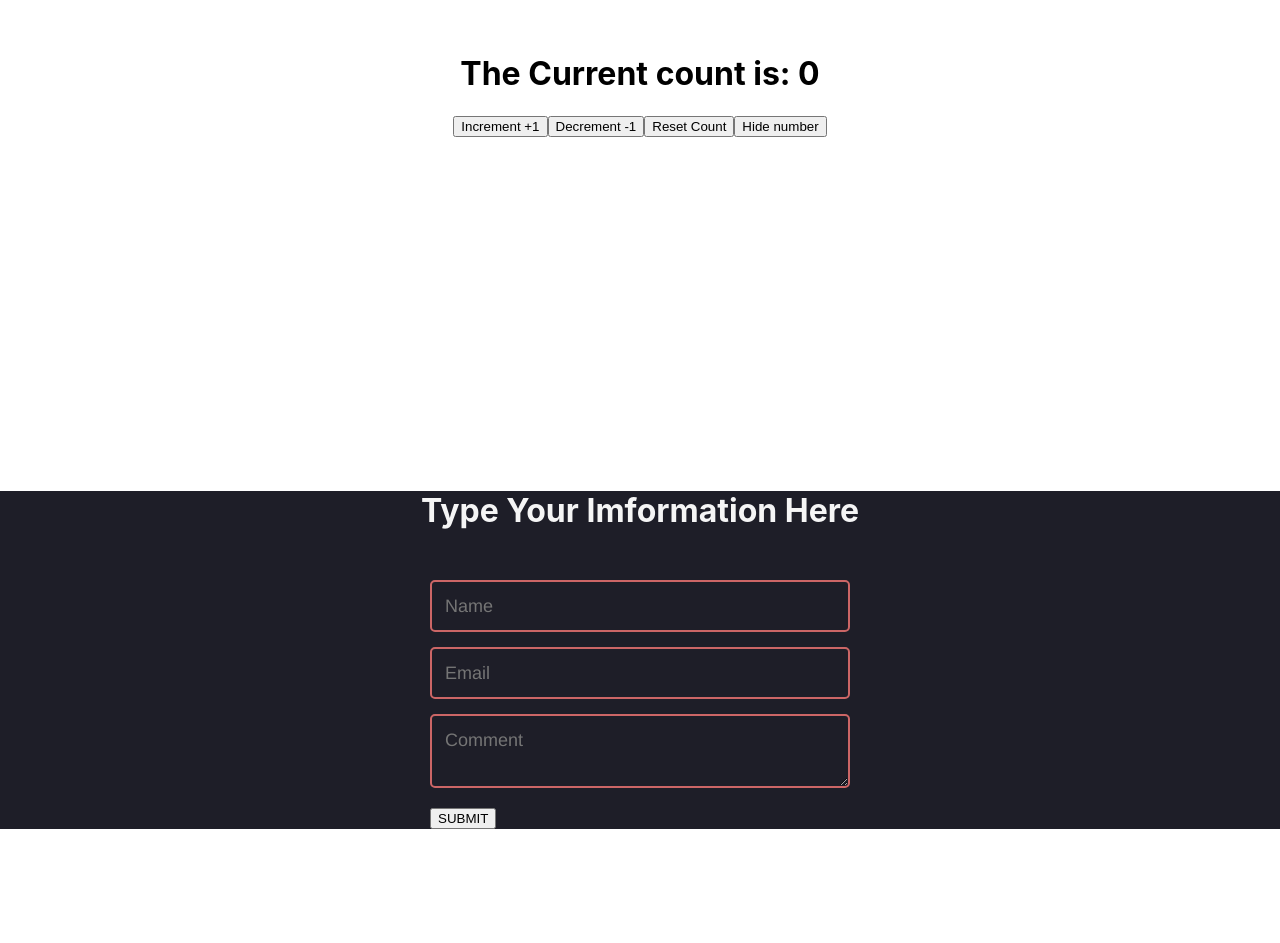
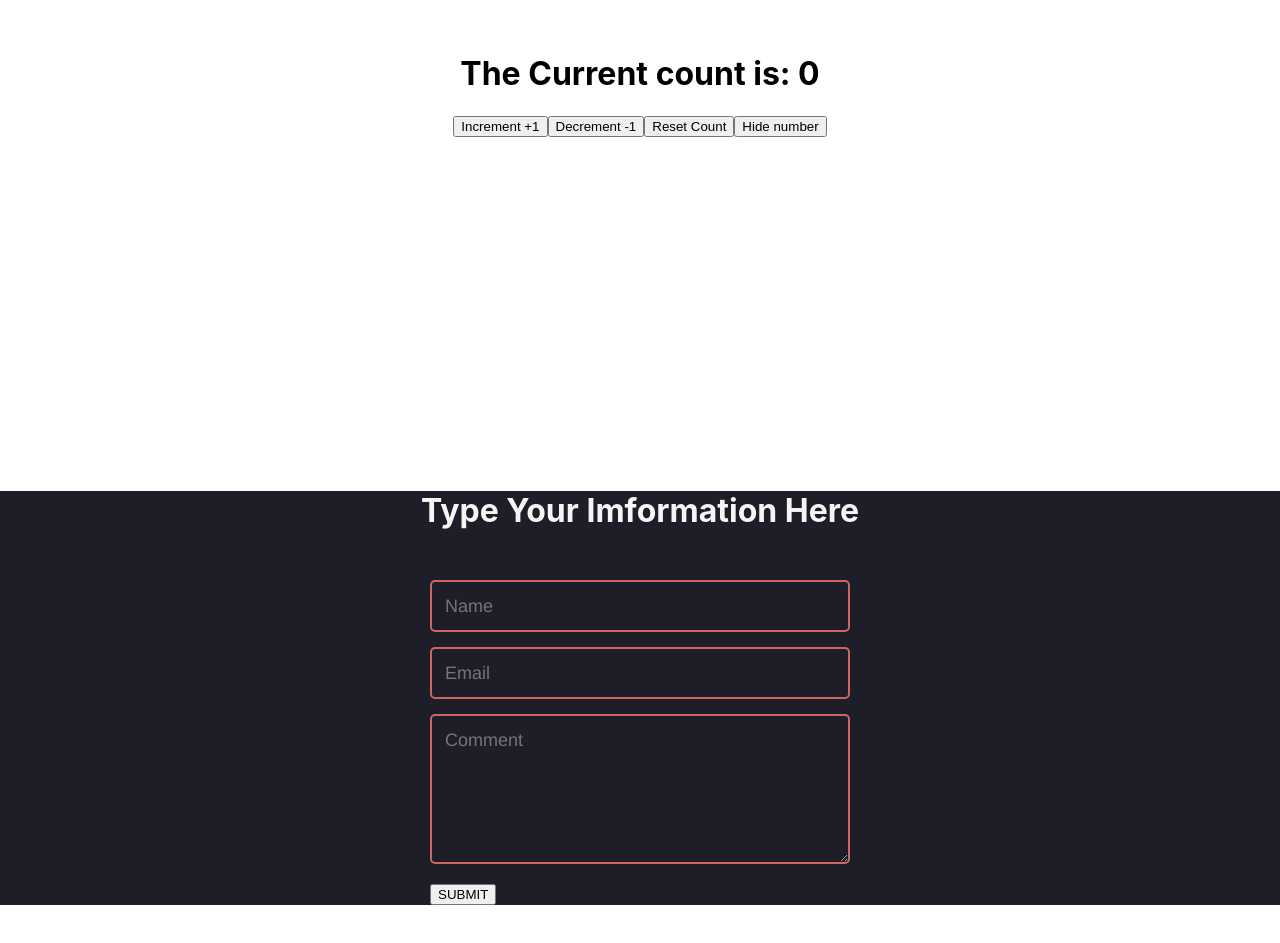
Before and after one commit to rasdinho/use-state-react, a React (Create React App) app: page / in a window 1280 px wide. Shown: the part 223-1166 px from the top of the page. Before the commit the page ends 1102 px from the top, so only its background shows below. Built offline with nearby package versions, Linux system fonts and the light colour scheme.

Commit message:
add-form-styl-2

```diff
--- a/src/second-page/style.css
+++ b/src/second-page/style.css
@@ -23,3 +23,14 @@ form { max-width:420px; margin:50px auto; }
   box-sizing: border-box;
   outline:0;
 }
+
+.feedback-input:focus { border:2px solid #CC4949; }
+
+textarea {
+  height: 150px;
+  line-height: 150%;
+  resize:vertical;
+}
+
+
+[type="submit"]:hover { background:#CC4949; }
```
